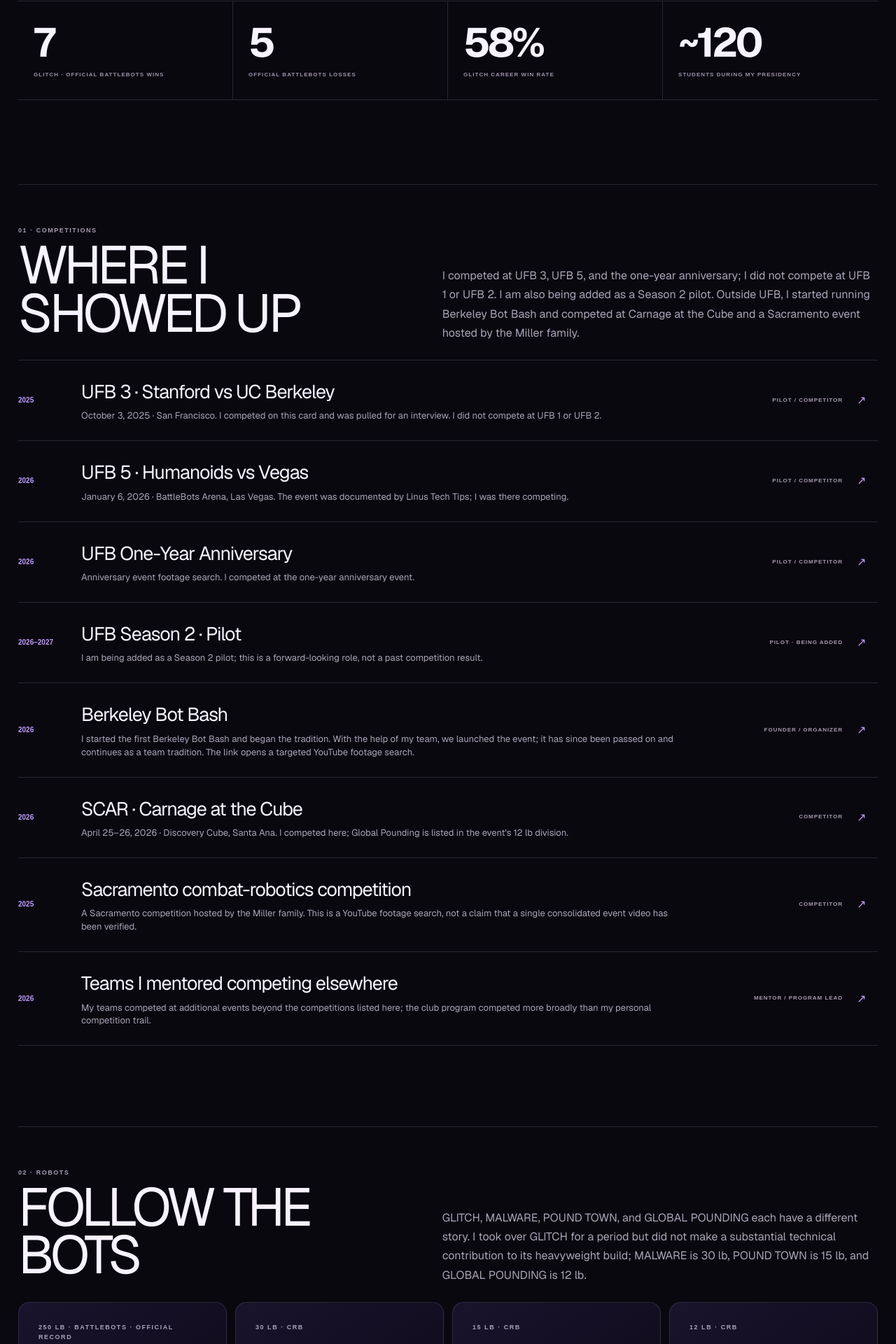
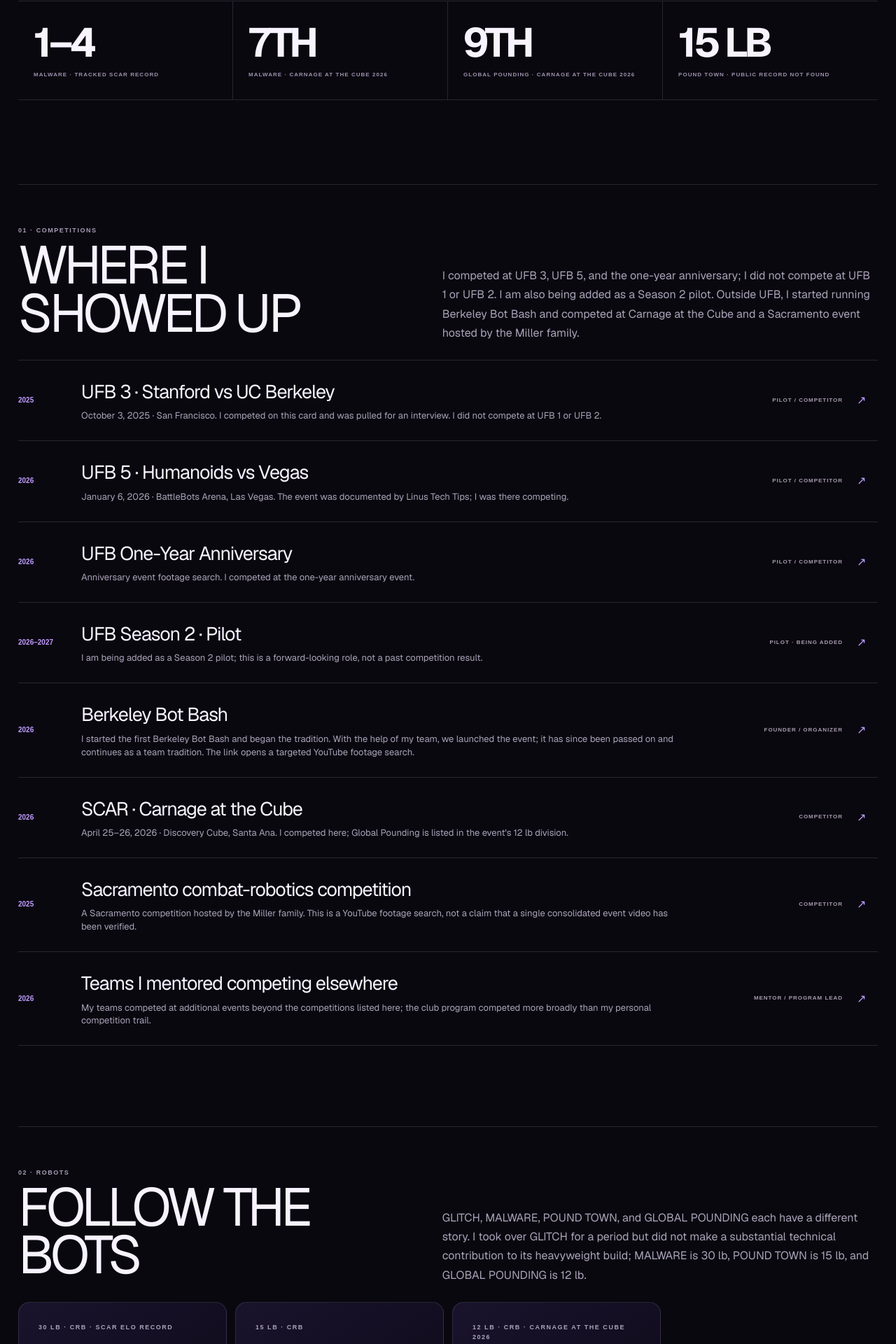
Before and after one commit to GursimarVirk/SimarWebsite, a Next.js app: page /media/stats in a window 1280 px wide. Shown: the part 835-2755 px from the top of the page at 70% size. Built offline with nearby package versions, Linux system fonts and the light colour scheme.

Commit message:
Replace GLITCH stats with requested robot records

```diff
--- a/app/media/stats/page.tsx
+++ b/app/media/stats/page.tsx
@@ -18,10 +18,9 @@ const competitions=[
 ];
 
 const robots=[
-  {name:"GLITCH",className:"250 LB · BATTLEBOTS · OFFICIAL RECORD",result:"I took the helm of GLITCH for a period, but did not make a substantial technical contribution to the heavyweight build. BattleBots lists the team robot's official career record as 7 wins, 5 losses, 12 matches, and a 58% win rate.",record:"https://battlebots.com/robot/glitch-wcvii/",video:"https://www.youtube.com/results?search_query=Glitch+Combat+Robotics+at+Berkeley+BattleBots"},
-  {name:"MALWARE",className:"30 LB · CRB",result:"Berkeley's 30 lb combat robot. MALWARE is the 30 lb machine.",record:"https://combatrobotics.studentorg.berkeley.edu/",video:"https://www.youtube.com/results?search_query=Malware+30lb+Combat+Robotics+Berkeley"},
-  {name:"POUND TOWN",className:"15 LB · CRB",result:"A 15 lb combat robot I made as part of the Berkeley combat-robotics program.",record:"https://combatrobotics.studentorg.berkeley.edu/",video:"https://www.youtube.com/results?search_query=Pound+Town+15lb+Combat+Robotics+Berkeley"},
-  {name:"GLOBAL POUNDING",className:"12 LB · CRB",result:"A 12 lb robot that competed at SCAR — Carnage at the Cube 2026.",record:"https://www.robotcombatevents.com/events/6695/competitions/7397",video:"https://www.youtube.com/results?search_query=Global+Pounding+combat+robot"},
+  {name:"MALWARE",className:"30 LB · CRB · SCAR ELO RECORD",result:"Published SCAR Elo history: 1 win–4 losses across 5 tracked fights. Carnage at the Cube 2026: 7th place (1–2); Maker Faire Orange County 2025: 9th place (0–2).",record:"https://elo.socalattackrobots.com/class/30lb/robot/malware",video:"https://www.robotcombatevents.com/events/6695/competitions/7398"},
+  {name:"POUND TOWN",className:"15 LB · CRB",result:"15 lb robot. I could not locate a reliable public fight-history or competition-results page for this exact robot name, so I’m not assigning it an invented win–loss record. The links open the club source and a targeted event-record search.",record:"https://combatrobotics.studentorg.berkeley.edu/",video:"https://www.robotcombatevents.com/search?query=Pound%20Town"},
+  {name:"GLOBAL POUNDING",className:"12 LB · CRB · CARNAGE AT THE CUBE 2026",result:"Placed 9th in the 12 lb Hobbyweight division at Carnage at the Cube, April 25–26, 2026. I found the event placement, but not a separate SCAR Elo fight-history page for this robot.",record:"https://www.robotcombatevents.com/events/6695/competitions/7397",video:"https://www.youtube.com/results?search_query=Global+Pounding+combat+robot"},
 ];
 
 const footage=[
@@ -41,10 +40,10 @@ export default function StatsPage(){
     <section className={`${styles.hero} page-width`}><p className="eyebrow">MEDIA · ROBOTICS STATS</p><h1>THE<br/><em>COMPETITION</em><br/>TRAIL</h1><p>Not just the robots I built — the competitions, teams, students, and fights around them.</p></section>
 
     <section className={`${styles.numbers} page-width`}>
-      <a href="#battlebots-record"><strong>7</strong><span>GLITCH · OFFICIAL BATTLEBOTS WINS</span></a>
-      <a href="#battlebots-record"><strong>5</strong><span>OFFICIAL BATTLEBOTS LOSSES</span></a>
-      <a href="#battlebots-record"><strong>58%</strong><span>GLITCH CAREER WIN RATE</span></a>
-      <a href="#mentoring"><strong>~120</strong><span>STUDENTS DURING MY PRESIDENCY</span></a>
+      <a href="#robots"><strong>1–4</strong><span>MALWARE · TRACKED SCAR RECORD</span></a>
+      <a href="#robots"><strong>7TH</strong><span>MALWARE · CARNAGE AT THE CUBE 2026</span></a>
+      <a href="#robots"><strong>9TH</strong><span>GLOBAL POUNDING · CARNAGE AT THE CUBE 2026</span></a>
+      <a href="#robots"><strong>15 LB</strong><span>POUND TOWN · PUBLIC RECORD NOT FOUND</span></a>
     </section>
 
     <section id="competitions" className={`${styles.section} page-width`}>
@@ -58,13 +57,13 @@ export default function StatsPage(){
     </section>
 
     <section id="battlebots-record" className={`${styles.section} page-width`}>
-      <div className={styles.heading}><div><p className="eyebrow">03 · VERIFIED RESULTS</p><h2>OFFICIAL BATTLEBOTS RECORD</h2></div><p>GLITCH is the Combat Robotics at Berkeley robot with an official BattleBots profile and published fight history. These are GLITCH's team results, not a personal win-loss record for me.</p></div>
+      <div className={styles.heading}><div><p className="eyebrow">03 · VERIFIED RESULTS</p><h2>COMPETITION RESULTS & RECORDS</h2></div><p>This section is about MALWARE, POUND TOWN, and GLOBAL POUNDING—not GLITCH. Published results are linked directly where found; an unavailable public record is labeled as unavailable rather than guessed.</p></div>
       <div className={styles.robotGrid}>
-        <article className={styles.robot}><p className="eyebrow">CAREER · OFFICIAL BATTLEBOTS</p><h3>7–5</h3><p>12 total matches · 7 wins · 5 losses · 58% win rate · 3 knockouts.</p><div><a href="https://battlebots.com/robot/glitch-wcvii/" target="_blank" rel="noreferrer">WCVII ROBOT PAGE ↗</a><a href="https://battlebots.com/robot/glitch-2021/" target="_blank" rel="noreferrer">2021 ROBOT PAGE ↗</a></div></article>
-        <article className={styles.robot}><p className="eyebrow">2021 SEASON</p><h3>7–1</h3><p>8 matches · 7 wins · 1 loss · 88% win rate · 3 knockouts.</p><div><a href="https://battlebots.com/robot/glitch-2021/" target="_blank" rel="noreferrer">OFFICIAL SEASON RECORD ↗</a></div></article>
-        <article className={styles.robot}><p className="eyebrow">WORLD CHAMPIONSHIP VII</p><h3>0–4</h3><p>4 matches · 0 wins · 4 losses. The official page includes the WCVII match-by-match results.</p><div><a href="https://battlebots.com/robot/glitch-wcvii/" target="_blank" rel="noreferrer">OFFICIAL MATCH HISTORY ↗</a></div></article>
+        <article className={styles.robot}><p className="eyebrow">MALWARE · SCAR ELO</p><h3>1–4</h3><p>5 tracked fights across two SCAR events. Carnage at the Cube 2026: 1–2, 7th place. Maker Faire Orange County 2025: 0–2, 9th place.</p><div><a href="https://elo.socalattackrobots.com/class/30lb/robot/malware" target="_blank" rel="noreferrer">FIGHT-BY-FIGHT HISTORY ↗</a><a href="https://www.robotcombatevents.com/events/6695/competitions/7398" target="_blank" rel="noreferrer">CARNAGE EVENT RESULTS ↗</a></div></article>
+        <article className={styles.robot}><p className="eyebrow">GLOBAL POUNDING · 12 LB</p><h3>9TH</h3><p>Placed 9th in the 12 lb Hobbyweight division at Carnage at the Cube, April 25–26, 2026. I found the official event listing and placement, but not a separate published cumulative win–loss record.</p><div><a href="https://www.robotcombatevents.com/events/6695/competitions/7397" target="_blank" rel="noreferrer">OFFICIAL EVENT / PLACEMENT ↗</a><a href="https://www.youtube.com/results?search_query=Global+Pounding+combat+robot" target="_blank" rel="noreferrer">FIGHT FOOTAGE SEARCH ↗</a></div></article>
+        <article className={styles.robot}><p className="eyebrow">POUND TOWN · 15 LB</p><h3>NOT VERIFIED</h3><p>I could not locate a reliable public event listing or stats page for Pound Town under that exact name. This does not mean it has no fights; it means I cannot responsibly state a record without a source.</p><div><a href="https://combatrobotics.studentorg.berkeley.edu/" target="_blank" rel="noreferrer">CRB OFFICIAL SITE ↗</a><a href="https://www.robotcombatevents.com/" target="_blank" rel="noreferrer">SEARCH ROBOT COMBAT EVENTS ↗</a></div></article>
       </div>
-      <p className={styles.sourceNote}>MALWARE, POUND TOWN, and GLOBAL POUNDING are also included in the robot list above, but I could not find official BattleBots profiles for those smaller-weight robots, so I am not inventing BattleBots win-loss stats for them.</p>
+      <p className={styles.sourceNote}>MALWARE’s SCAR Elo page lists the opponents and results for each tracked fight. SCAR Elo tracks SCAR events; it should not be presented as a complete lifetime record across every competition. GLOBAL POUNDING’s placement is from the official Robot Combat Events event listing. POUND TOWN remains unverified in public records found so far.</p>
     </section>
 
     <section className={`${styles.footage} page-width`}><div className={styles.heading}><div><p className="eyebrow">04 · FOOTAGE</p><h2>WATCH THE MACHINES</h2></div><p>Uploaded YouTube footage is prioritized, followed by the UFB 3 Twitch VOD and the UFB5 creator video. For Berkeley Bot Bash, Carnage at the Cube 2026, the Sacramento competition, and the anniversary match, links open targeted YouTube searches where I could not verify one exact upload.</p></div><div className={styles.footageList}>{footage.map(([title,source,href],i)=><a href={href} target="_blank" rel="noreferrer" key={href}><span>{String(i+1).padStart(2,"0")}</span><div><strong>{title}</strong><small>{source}</small></div><b>↗</b></a>)}</div></section>
```
